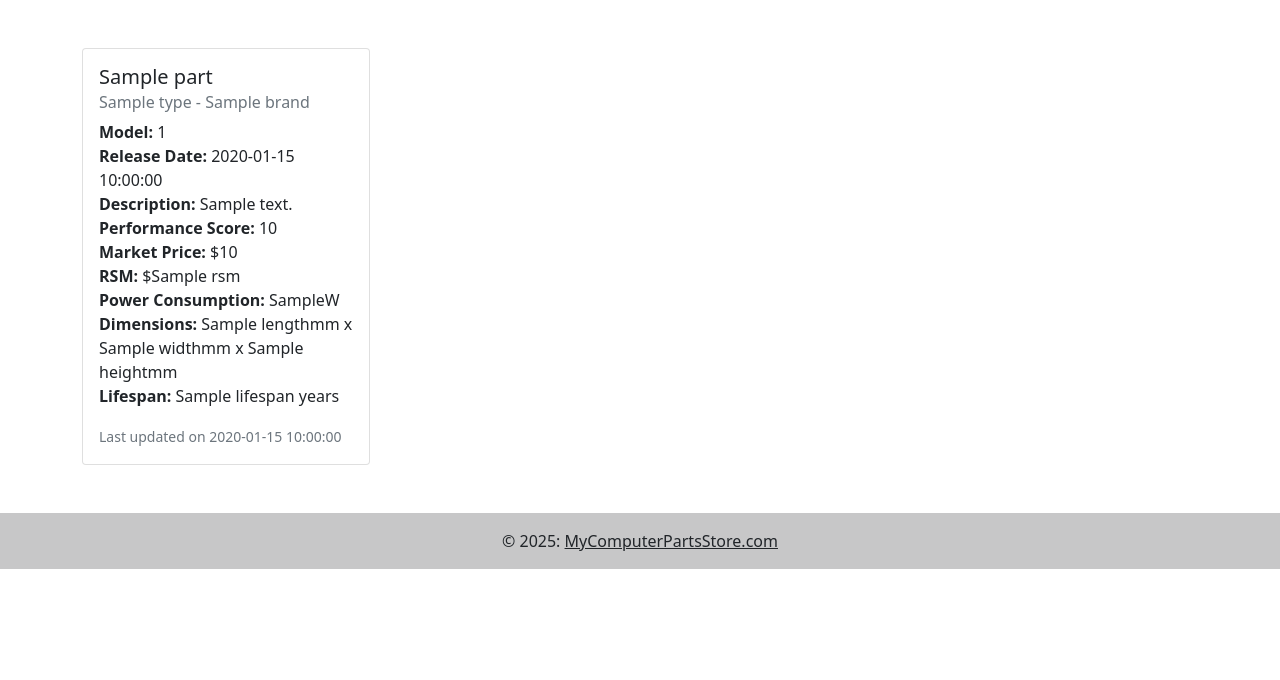
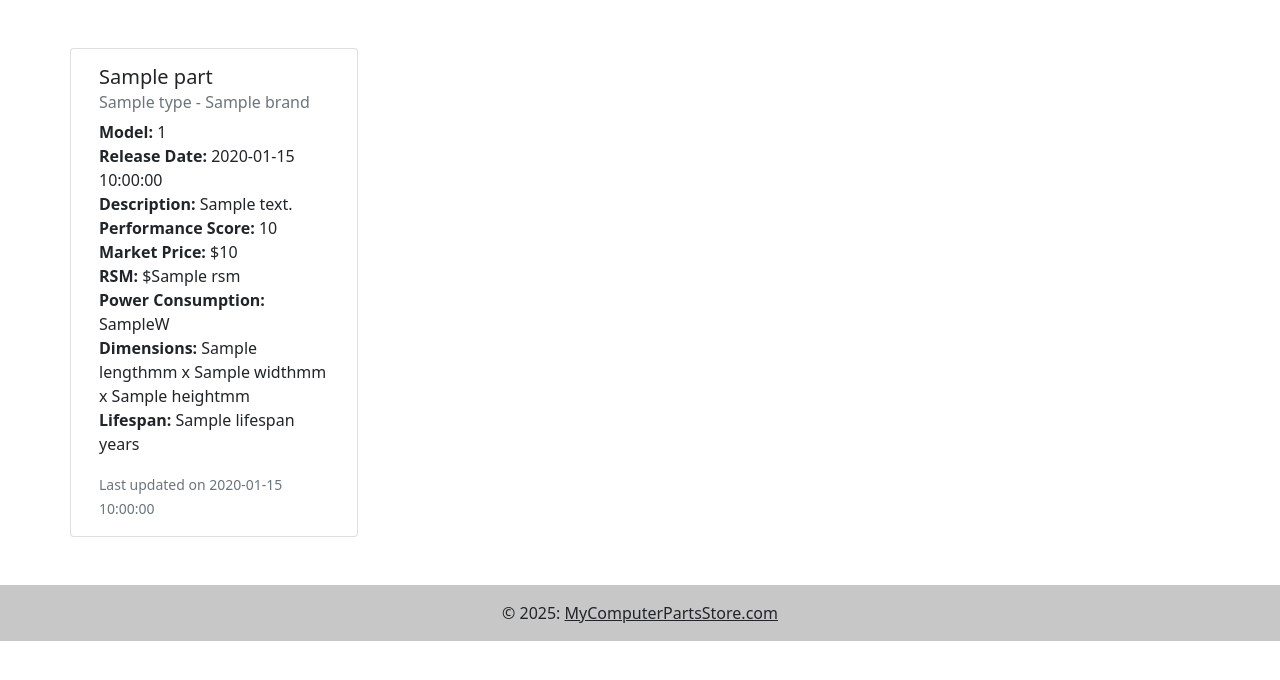
Before and after one commit to S-aoba/servers-with-databases, a PHP site: template Views/component/partsByType.php in a window 1280 px wide. Shown: the top 680 px of the page. Run offline with PHP 8.4, Linux system fonts and the light colour scheme; the template is opened without the code that fills it: most values are stand-ins (such as "Sample title", 1, 10 or a date in 2020).

Commit message:
Chant d-flex to row

```diff
--- a/Views/component/partsByType.php
+++ b/Views/component/partsByType.php
@@ -1,4 +1,4 @@
-<div class="d-flex">
+<div class="row">
   <?php foreach($parts as $part): ?>
     <div class="card col-md-4" style="width: 18rem;">
       <div class="card-body">
```
